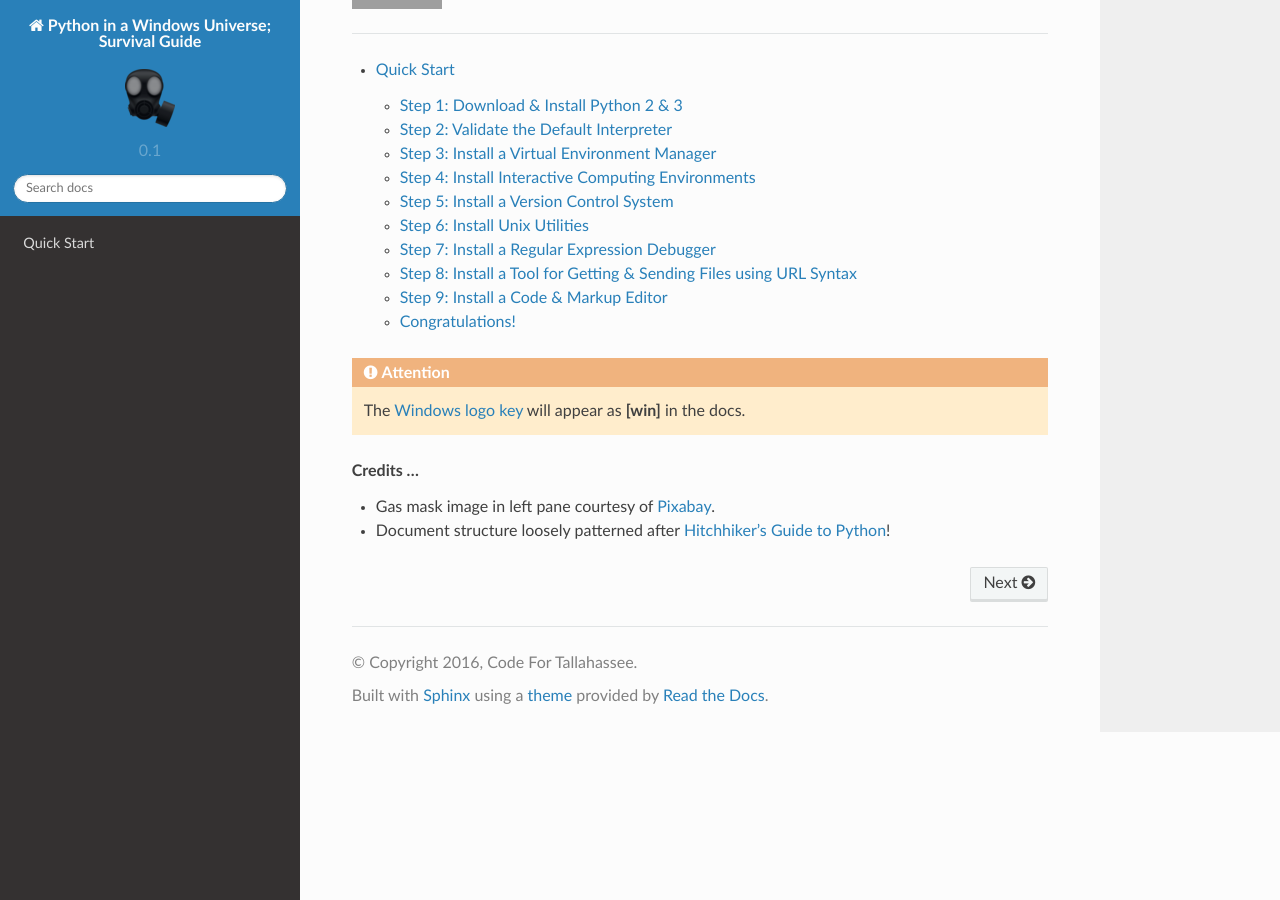
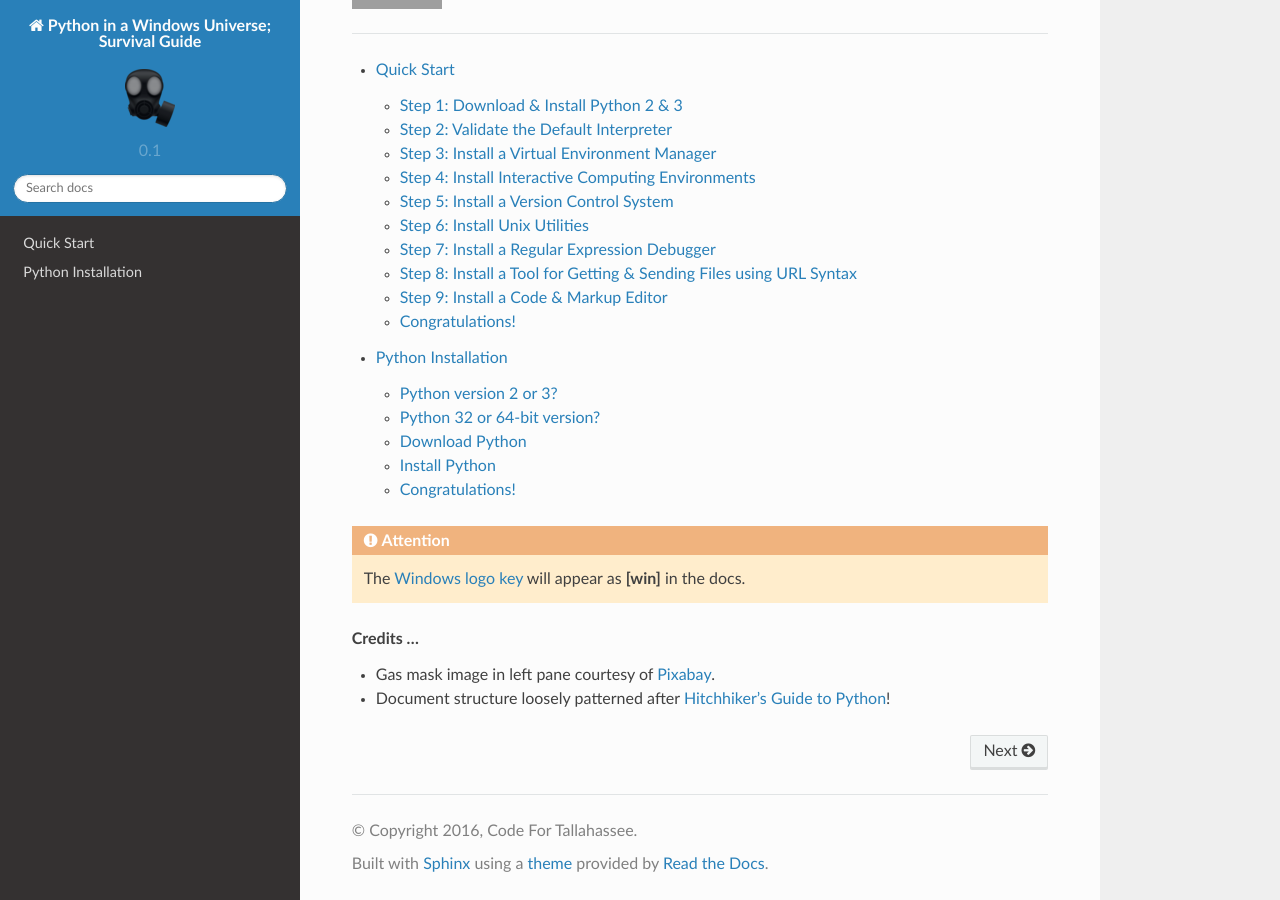
Before and after one commit to codefortallahassee/py4win, a Sphinx documentation site: the page built from docs/index.rst, in a window 1280 px wide and 900 px high, scrolled down 568 px. Built offline with Sphinx 7.4.7 and the Read the Docs theme 2.0.0, drawn with Linux system fonts in a browser that asks for light colours; some of the changed lines change nothing that is shown; grey boxes are pictures that could not be loaded.

Commit message:
Add Python setup documentation

```diff
--- a/docs/index.rst
+++ b/docs/index.rst
@@ -33,7 +33,7 @@ Python in a Windows Universe
    :maxdepth: 2
 
    cheatsheets/quickstart
-
+   python-setup/installation
 
 .. attention::
 
--- /dev/null
+++ b/docs/python-setup/installation.rst
@@ -0,0 +1,87 @@
+Python Installation
+###################
+
+Python version 2 or 3?
+======================
+
+.. tip:: Recommendation: **Both**
+
+* Develop your coding habbits in Python 3; it's not going away.
+* Keep 2.7 around; you can't kill it, it's immortal. [#f1]_
+* If your code's going public consider supporting both.
+
+.. [#f1] Despite claims that `Python 2's scheduled End Of Life date (EOL, sunset date) is in 2020 <http://legacy.python.org/dev/peps/pep-0373/>`_.
+
+.. seealso:: `Should I use Python 2 or Python 3 for my development activity? <https://wiki.python.org/moin/Python2orPython3>`_
+
+Python 32 or 64-bit version?
+============================
+
+.. tip:: Recommendation: **32-bit**, unless ...
+
+* You're willing to trade away memory for performance (64-bit can consume up twice the memory).
+* You work with really large data sets and need access to more than 4GB of system memory.
+
+
+Download Python
+===============
+
+32-Bit Python
+^^^^^^^^^^^^^
+* `Download Python 2.7.12 (32-bit) <https://www.python.org/ftp/python/2.7.12/python-2.7.12.msi>`_
+* `Download Python 3.5.2 (32-bit) <https://www.python.org/ftp/python/3.5.2/python-3.5.2.exe>`_
+
+64-Bit Python
+^^^^^^^^^^^^^
+* `Download Python 2.7.12 (64-bit) <https://www.python.org/ftp/python/2.7.12/python-2.7.12.amd64.msi>`_
+* `Download Python 3.5.2 (64-bit) <https://www.python.org/ftp/python/3.5.2/python-3.5.2-amd64.exe>`_
+
+.. seealso:: `Python downloads page <https://www.python.org/downloads>`_
+
+
+Install Python
+==============
+
+Install Python 2.7
+^^^^^^^^^^^^^^^^^^
+Double-click on the Python 2.7 MSI that you downloaded to launch the installer, and click the **"Next"** button at each screen to accept the default settings.
+
+.. image:: ../_static/python27_screen1.png
+	:scale: 40%
+
+.. image:: ../_static/python27_screen2.png
+	:scale: 40%
+
+.. image:: ../_static/python27_screen3.png
+	:scale: 40%
+
+.. note:: At this point you may see a Windows pop-up dialog box, "Do you want to allow this application install software on your PC?" If the “Verified Publisher” is set to "Python Software Foundation" then click the “Yes” button.
+
+.. seealso:: `User Account Control <https://technet.microsoft.com/en-us/itpro/windows/keep-secure/user-account-control-overview>`_
+
+.. image:: ../_static/python27_screen4.png
+	:scale: 40%
+
+Click **"Finish"** to complete the Python 2.7 installation.
+
+Install Python 3.5
+^^^^^^^^^^^^^^^^^^
+Double-click on the Python 3.5 executable (.exe) that you downloaded to launch the installer.
+
+.. note:: On the first screen make sure to check the **"Add Python 3.5 to PATH"** checkbox.
+
+.. image:: ../_static/python35_screen1.png
+	:scale: 30%
+
+Click on the **“Install Now”** section to begin.
+
+.. note:: At this point you may see a Windows pop-up dialog box, "Do you want to make change to your PC?" If the “Verified Publisher” is set to "Python Software Foundation" then click the “Yes” button.
+
+.. image:: ../_static/python35_screen2.png
+	:scale: 30%
+
+Click **"Finish"**
+
+Congratulations!
+================
+You have now installed both Python 2 & 3.
```
Also changed, not shown: docs/_static/python27_screen1.png (added), docs/_static/python27_screen2.png (added), docs/_static/python27_screen3.png (added), docs/_static/python27_screen4.png (added), docs/_static/python35_screen1.png (added), docs/_static/python35_screen2.png (added).
